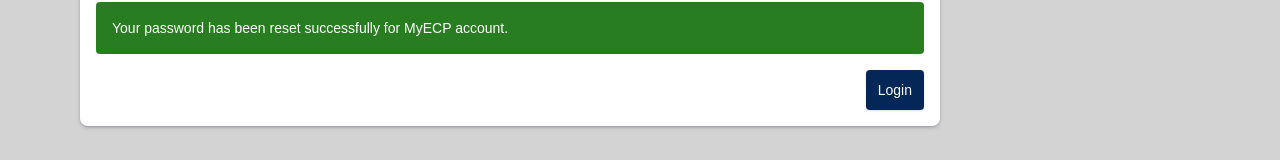
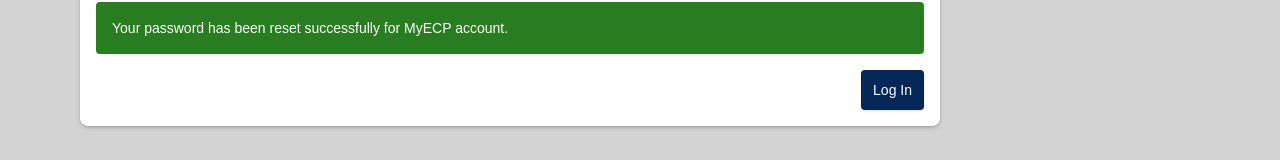
Before and after one commit to manmohan841208/myecp-web, a Next.js app: page /password-recover-success in a window 1280 px wide. Shown: the part 135-295 px from the top of the page. Built offline with nearby package versions, Linux system fonts and the light colour scheme; no server answers.

Commit message:
constent text changes

```diff
--- a/src/app/(auth)/(reset-password)/password-recover-success/page.tsx
+++ b/src/app/(auth)/(reset-password)/password-recover-success/page.tsx
@@ -18,7 +18,7 @@
           />
 
           <div className="flex items-center justify-end gap-2 mb-4 h-10">
-            <Button variant="primary" className='h-full'>Login</Button>
+            <Button variant="primary" className='h-full'>Log In</Button>
           </div>
         </div>
       </Card>
--- a/src/components/organisms/Login/page.tsx
+++ b/src/components/organisms/Login/page.tsx
@@ -240,7 +240,7 @@
                     side="right"
                     align="center"
                     className="w-[120px] rounded-[4px] bg-black"
-                    content="You may recover your Password"
+                    content="You may reset your Password"
                   >
                     <Image
                       src={Tooltip}
--- a/src/constants/forgotUserIdConstants.ts
+++ b/src/constants/forgotUserIdConstants.ts
@@ -2,4 +2,4 @@
                 "Validate"`;
 export const LOGIN_ASSISTANCE = `Log in Assistance`;
 export const YOUR_USERID_IS = `Your User ID is`;
-export const LOGIN = 'Login';
+export const LOGIN = 'Log In';
```
